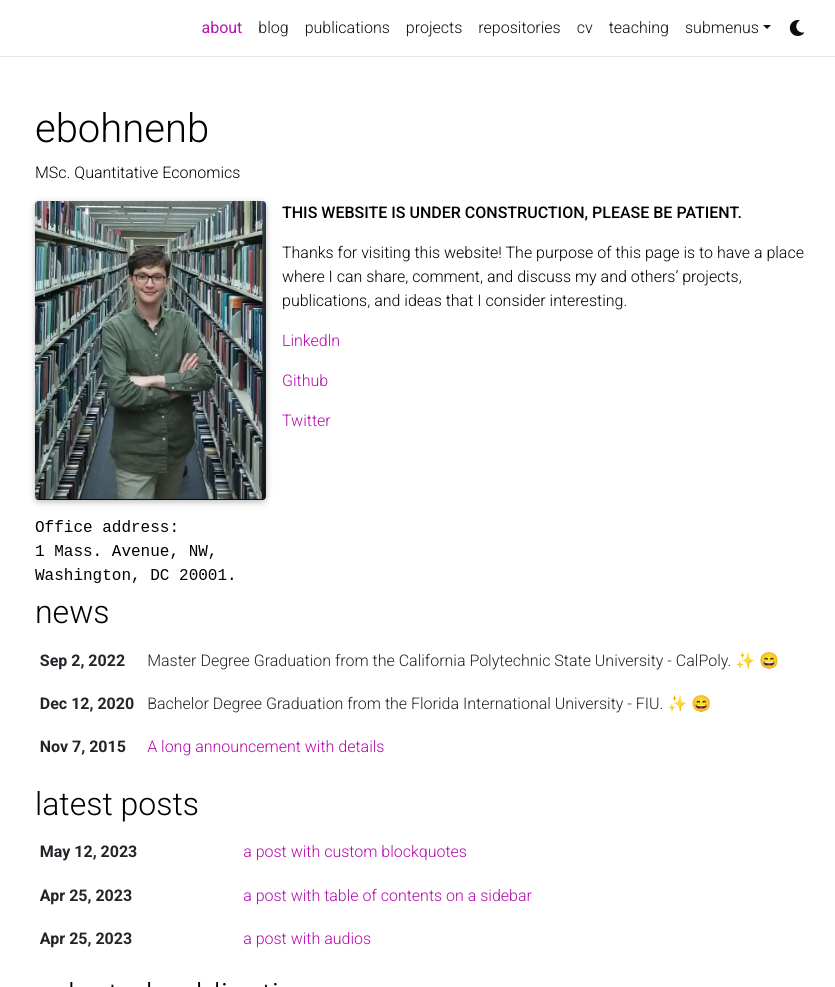
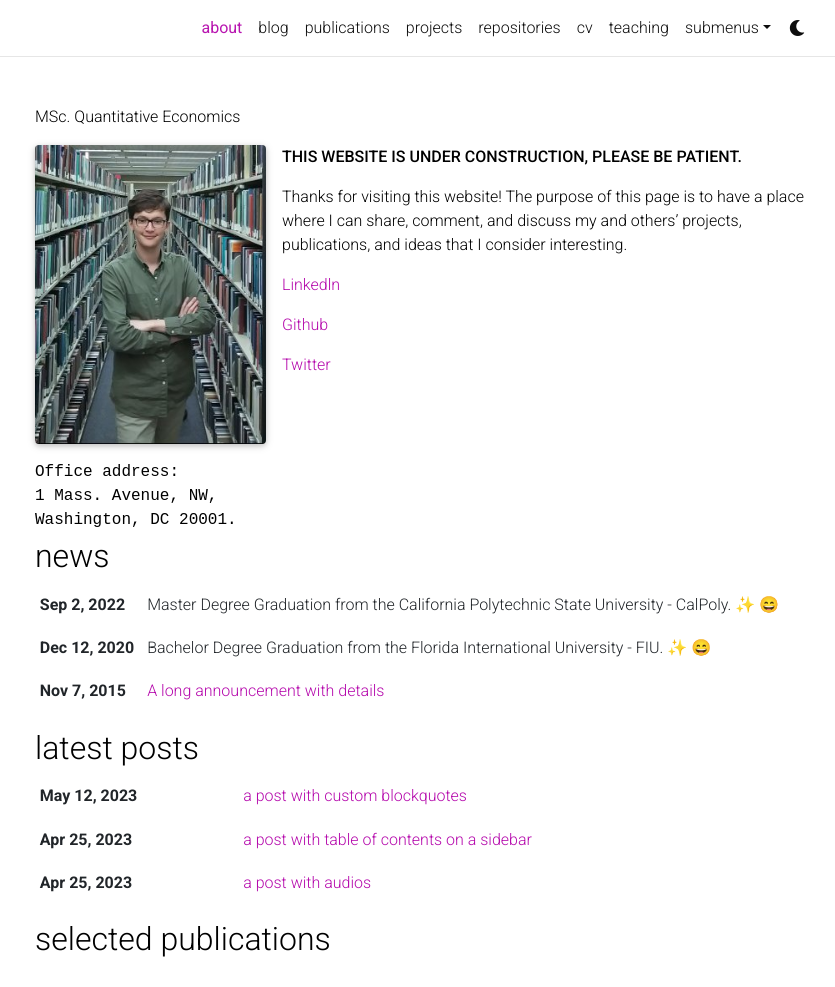
Before and after one commit to ebohnenb/ebohnenb.github.io, a Jekyll site: the page built from _pages/about.md, in a window 1280 px wide and 1332 px high, cut to the strip 0-987 px from the top of the window. Shown: the whole strip, without its empty margins (220-1055 px from the left). Built offline with Jekyll 4.4.1, drawn with Linux system fonts in a browser that asks for light colours; full-size pictures stand in for the smaller copies a plugin makes; emoji names are drawn with the system emoji font; comment, search, counter and statistics services are not loaded; a style sheet for code colours, icons or effects is not loaded.

Commit message:
Update _config.yml

```diff
--- a/_config.yml
+++ b/_config.yml
@@ -2,7 +2,7 @@
 # Site settings
 # -----------------------------------------------------------------------------
 
-title: ebohnenb # the website title (if blank, full name will be used instead)
+title:  # the website title (if blank, full name will be used instead)
 first_name: Erick
 middle_name:
 last_name: Bohnenblust
```
